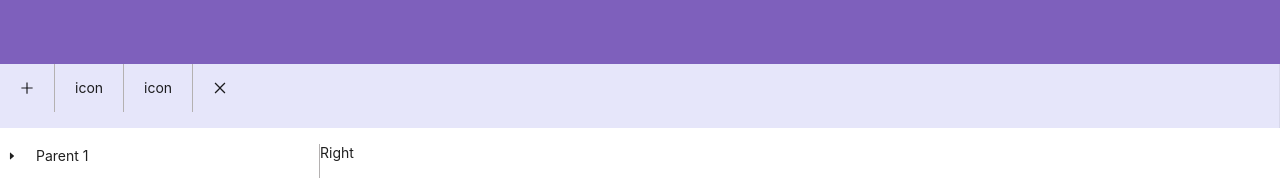
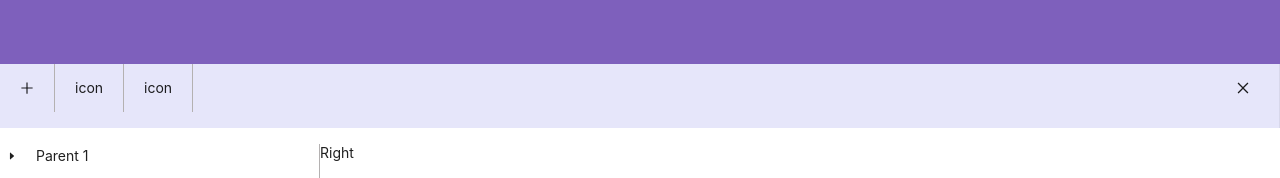
Before and after one commit to sourcecoursepoc/sourcecourse_poc, a Next.js app: page /schemas in a window 1280 px wide. Shown: the top 178 px of the page. Built offline with nearby package versions, Linux system fonts and the light colour scheme.

Commit message:
schemas menu changes as seperate component

```diff
--- a/src/pages/schemas/index.tsx
+++ b/src/pages/schemas/index.tsx
@@ -1,35 +1,15 @@
-import { Layout, Space, Col, Row, Menu } from "antd";
-import { CloseOutlined, PlusOutlined } from '@ant-design/icons';
+import { Layout, Space, Col, Row } from "antd";
 import Header from "../../components/header/header";
 import styles from "./schemas.module.css";
-import { Item } from "rc-menu";
 import TreeView from "./TreeView";
-
-
+import Schemamenu from "./schemamenu";
 const Schemas = () => {
   const { Content } = Layout;
   return (
     <Space direction="vertical" className={styles.space} size={[0, 48]}>
       <Layout className={styles.layout}>
         <Header />
-        <Menu className={styles.menu}>
-          <Row>
-            <Col className={styles.rows}>
-              <Item key="add" ><PlusOutlined /></Item>
-            </Col>
-            <Col className={styles.rows}>
-              <Item key="icon">icon</Item>
-            </Col>
-            <Col className={styles.rows}>
-              <Item key="icon">icon</Item>
-            </Col>
-            <Col>
-              <Item key="close">
-                <CloseOutlined />
-              </Item>
-            </Col>
-          </Row>
-        </Menu>
+        <Schemamenu/>
         <Content>
           <Row>
             <Col span={6} className={styles.treeview}><TreeView /></Col>
--- /dev/null
+++ b/src/pages/schemas/schemamenu.tsx
@@ -0,0 +1,28 @@
+import { Menu, Row, Col } from 'antd';
+import { Item } from 'rc-menu';
+import styles from "./schemas.module.css";
+import { CloseOutlined, PlusOutlined } from '@ant-design/icons';
+// const { SubMenu } = Menu;
+export default function Schemamenu() {
+    return (
+        <Menu className={styles.menu}>
+            <Row>
+                <Col className={styles.rows}>
+                    <Item key="add" ><PlusOutlined/></Item>
+                </Col>
+                <Col className={styles.rows}>
+                    <Item key="icon">icon</Item>
+                </Col>
+                <Col className={styles.rows}>
+                    <Item key="icon">icon</Item>
+                </Col>
+                <Col className={styles.closebutton}>
+                    <Item key="close">
+                        <CloseOutlined />
+                    </Item>
+                </Col>
+            </Row>
+        </Menu>
+
+    );
+}
--- a/src/pages/schemas/schemas.module.css
+++ b/src/pages/schemas/schemas.module.css
@@ -25,3 +25,6 @@
     border-right:1px solid #b4b1b1;
     background-color:#fff;
 }
+.closebutton{
+    left:80%;
+}
```
